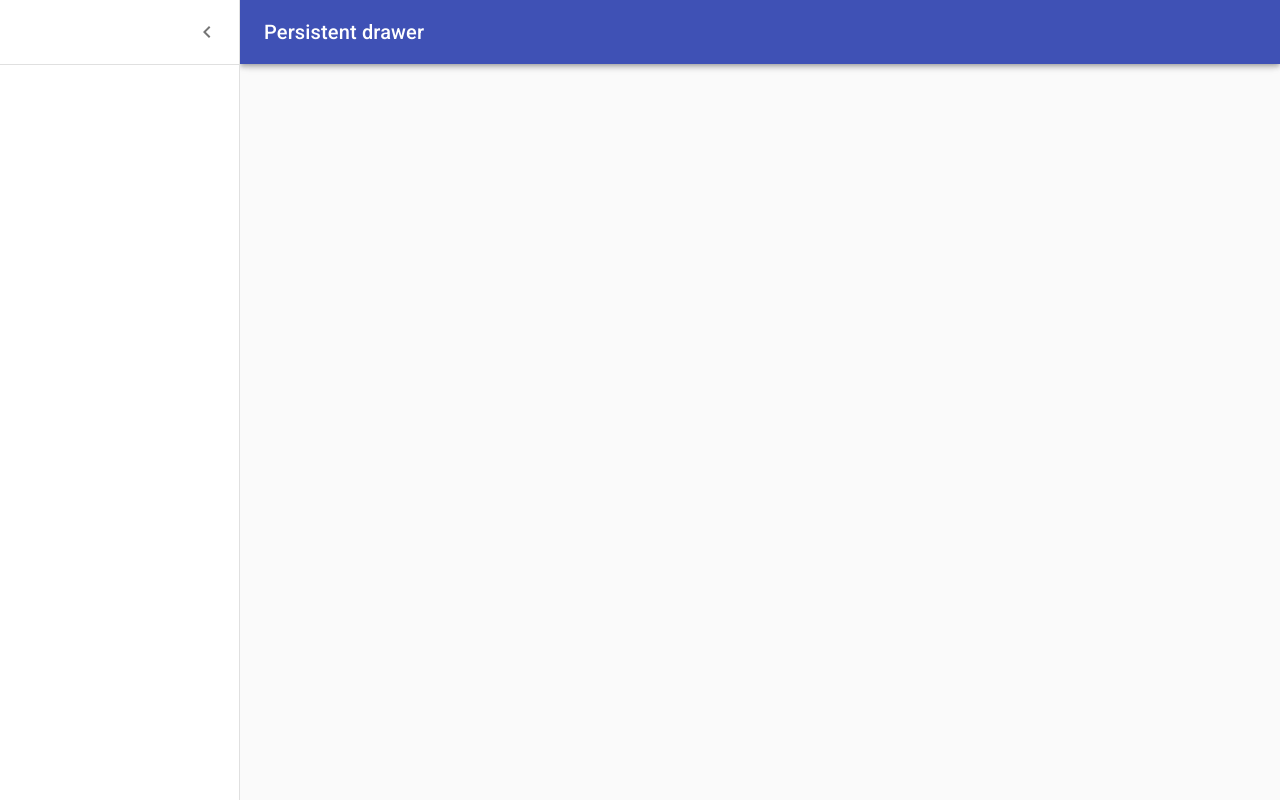
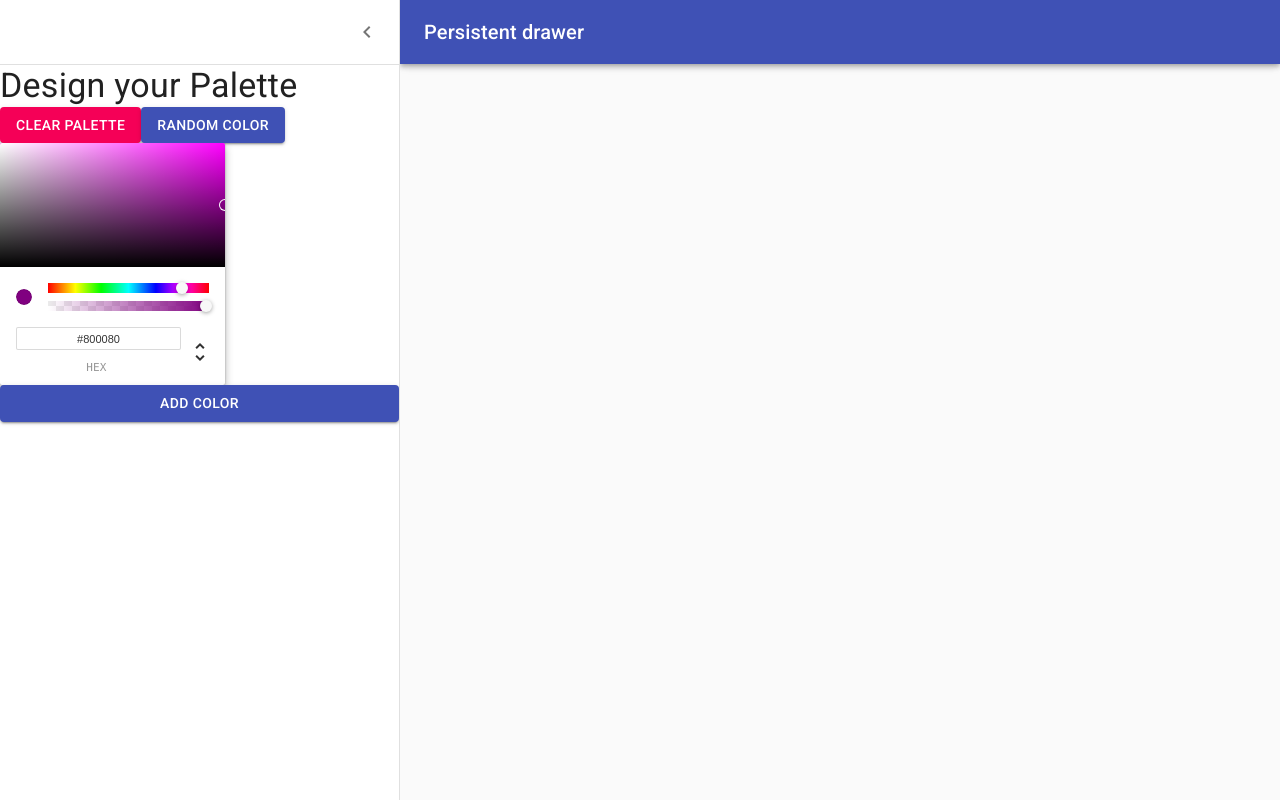
Before and after one commit to oscar-fernandez/color-palette, a React (Create React App) app: page /palette/new in a window 1280 px wide. Both pictures are taken after a click on the button "Open drawer". Built offline with nearby package versions, Linux system fonts and the light colour scheme.

Commit message:
Add ChromePicker and Buttons to Drawer

```diff
--- a/package.json
+++ b/package.json
@@ -12,6 +12,7 @@
     "chroma-js": "^2.1.0",
     "rc-slider": "^9.6.5",
     "react": "^17.0.1",
+    "react-color": "^2.17.3",
     "react-copy-to-clipboard": "^5.0.2",
     "react-dom": "^17.0.1",
     "react-router-dom": "^5.2.0",
--- a/src/NewPaletteForm.js
+++ b/src/NewPaletteForm.js
@@ -10,8 +10,10 @@
 import IconButton from '@material-ui/core/IconButton'
 import MenuIcon from '@material-ui/icons/Menu'
 import ChevronLeftIcon from '@material-ui/icons/ChevronLeft'
+import Button from '@material-ui/core/button'
+import { ChromePicker } from 'react-color'
 
-const drawerWidth = 240
+const drawerWidth = 400
 
 const styles = (theme) => ({
   root: {
@@ -125,6 +127,22 @@
             </IconButton>
           </div>
           <Divider />
+          <Typography variant='h4'>Design your Palette</Typography>
+          <div>
+            <Button variant='contained' color='secondary'>
+              Clear Palette
+            </Button>
+            <Button variant='contained' color='primary'>
+              Random Color
+            </Button>
+          </div>
+          <ChromePicker
+            color='purple'
+            onChangeComplete={(newColor) => console.log(newColor)}
+          />
+          <Button variant='contained' color='primary'>
+            Add Color
+          </Button>
         </Drawer>
         <main
           className={classNames(classes.content, {
```
Also changed, not shown: 1 other file (tests, documents, lock files or other folders).
